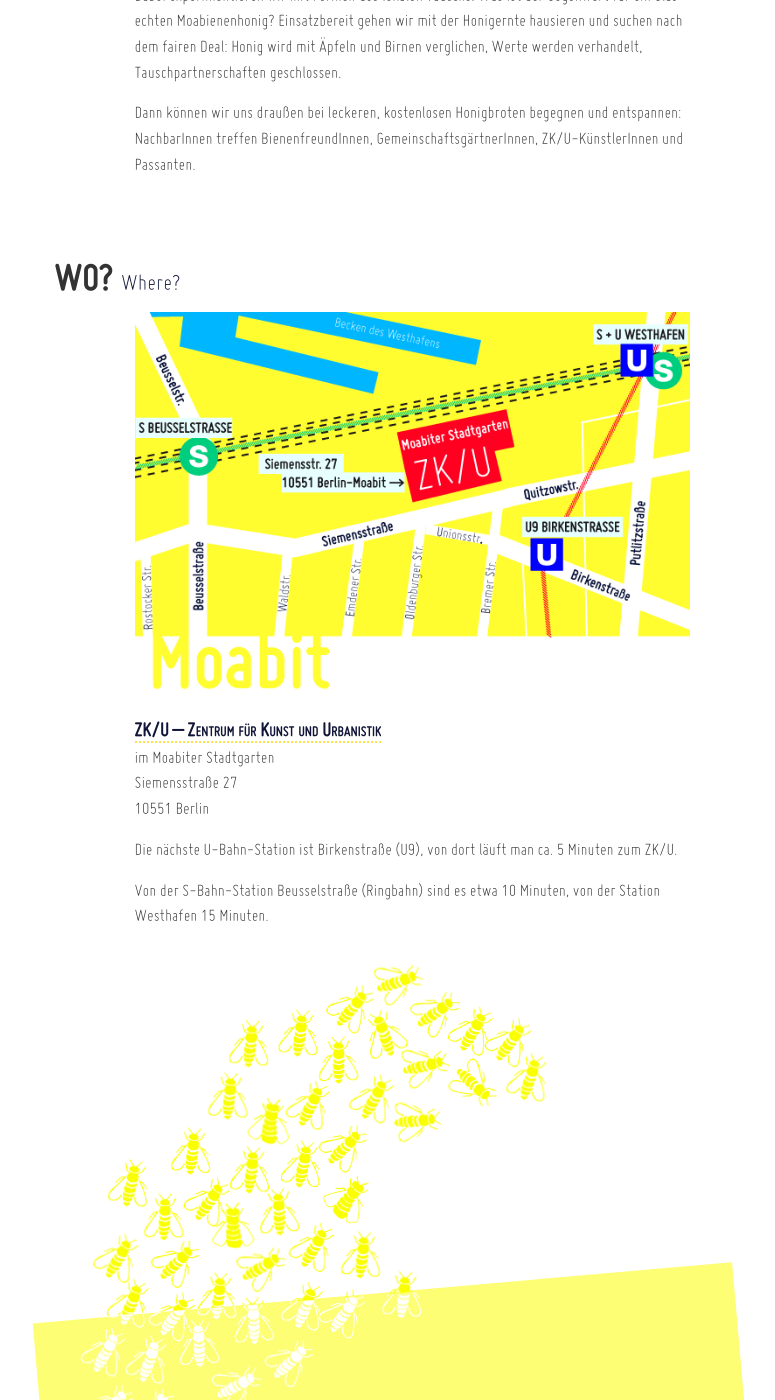
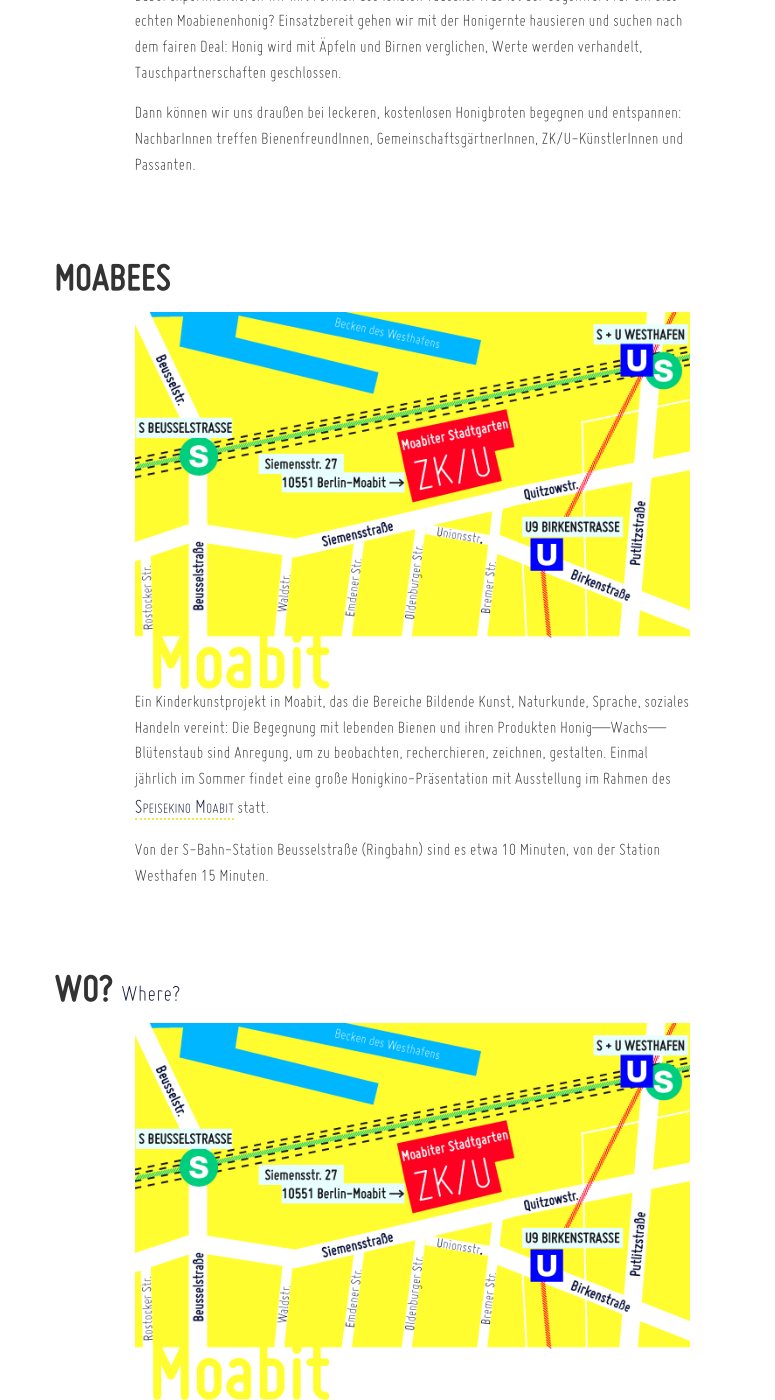
Before and after one commit to dieda/moabienen.berlin-bienenstadt.de, a Jekyll site: the page built from index.html, in a window 1280 px wide and 1400 px high, scrolled down 3100 px. Shown: the whole window, without its empty margins (228-1003 px from the left). Built offline with Jekyll 4.4.1, drawn with Linux system fonts in a browser that asks for light colours.

Commit message:
Update index.html
Added Moabees

```diff
--- a/index.html
+++ b/index.html
@@ -19,8 +19,8 @@ nav:
     href: "#wo"
     title: Wo?
   -
-    href: "http://berlin-bienenstadt.de"
-    title: zum &rarr; Blog
+    href: "#moabees"
+    title: Moabees
 
 ---
 
@@ -161,6 +161,17 @@ nav:
   Dann können wir uns draußen bei leckeren, kostenlosen Honigbroten begegnen und entspannen: NachbarInnen treffen BienenfreundInnen, GemeinschaftsgärtnerInnen, ZK/U-KünstlerInnen und Passanten.
 </p>
 
+<h2 id="moabees">
+  Moabees
+</h2>
+<img class="img-responsive" src="/img/moabit_zku_anfahrt.png" alt="Anfahrtskizze"/>
+<p>
+  Ein Kinderkunstprojekt in Moabit, das die Bereiche Bildende Kunst, Naturkunde, Sprache, soziales Handeln vereint: Die Begegnung mit lebenden Bienen und ihren Produkten Honig&mdash;Wachs&mdash;Blütenstaub sind Anregung, um zu beobachten, recherchieren, zeichnen, gestalten. Einmal jährlich im Sommer findet eine große Honigkino-Präsentation mit Ausstellung im Rahmen des <a href="http://www.zku-berlin.org/de/activity/category/?tx_residencies_archive[category]=10&cHash=e52f537bff3de149e2d21a0e3dc0df51">Speisekino Moabit</a> statt.
+</p>
+<p>
+  Von der S-Bahn-Station Beusselstraße (Ringbahn) sind es etwa 10 Minuten, von der Station Westhafen 15 Minuten.
+</p>
+
 <h2 id="wo">
   Wo?
   <small>Where?</small>
```
